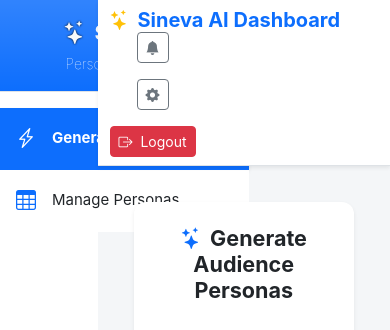
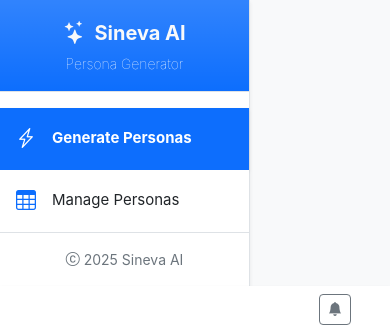
Before and after one commit to devniles/sineva, a React (Vite) app in the folder client/: page / in a window 390 px wide. Shown: the top 330 px of the page. Built offline with nearby package versions, Linux system fonts and the light colour scheme.

Commit message:
mobile view change

```diff
--- a/client/src/App.jsx
+++ b/client/src/App.jsx
@@ -14,19 +14,30 @@
     <BrowserRouter>
       <Container fluid className="p-0" style={{ minHeight: "100vh" }}>
         <Row className="g-0">
-          <Col xs={3} md={2} className="p-0">
+
+          {/* Mobile → Full Width
+              Desktop → Left Sidebar
+          */}
+          <Col xs={12} md={2} className="p-0">
             <Sidebar />
           </Col>
 
-          <Col xs={9} md={10} className="p-0">
+          <Col xs={12} md={10} className="p-0">
             <Topbar />
-            <div style={{ padding: 20, background: "#f4f6f8", minHeight: "calc(100vh - 56px)" }}>
+            <div
+              style={{
+                padding: 20,
+                background: "#f4f6f8",
+                minHeight: "calc(100vh - 56px)",
+              }}
+            >
               <Routes>
                 <Route path="/" element={<Home />} />
                 <Route path="/manage" element={<Manage />} />
               </Routes>
             </div>
           </Col>
+
         </Row>
       </Container>
     </BrowserRouter>
--- a/client/src/components/Sidebar.jsx
+++ b/client/src/components/Sidebar.jsx
@@ -13,21 +13,21 @@
   return (
     <div
       className="d-flex flex-column align-items-stretch h-100 bg-white border-end shadow-sm"
-      style={{ width: "250px" }}
+      style={{
+        width: "100%",       // Mobile full width
+        maxWidth: "250px",   // Desktop fixed width
+      }}
     >
-      {/* ✅ Brand Section */}
+      {/* Brand Section */}
       <div className="p-3 text-center border-bottom bg-gradient bg-primary text-white">
         <div className="d-flex align-items-center justify-content-center gap-2">
-          <i
-            className="bi bi-stars fs-3 text-light"
-            style={{ filter: "drop-shadow(0 0 1px #000)" }}
-          ></i>
+          <i className="bi bi-stars fs-3 text-light"></i>
           <h5 className="mb-0 fw-bold text-light">Sineva AI</h5>
         </div>
         <small className="text-light-50 fw-lighter">Persona Generator</small>
       </div>
 
-      {/* ✅ Menu Links */}
+      {/* Menu */}
       <ListGroup variant="flush" className="mt-3">
         {links.map((link) => (
           <ListGroup.Item
@@ -55,7 +55,7 @@
         ))}
       </ListGroup>
 
-      {/* ✅ Footer */}
+      {/* Footer */}
       <div className="mt-auto text-center small text-secondary p-3 border-top">
         <i className="bi bi-c-circle me-1"></i>
         {new Date().getFullYear()} Sineva AI
```
